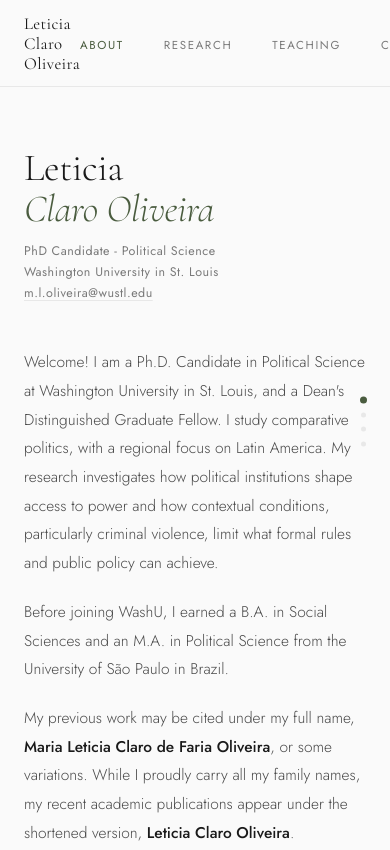
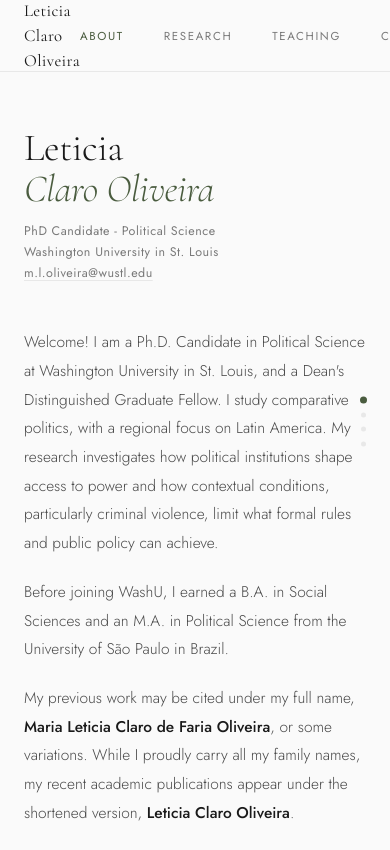
Before and after one commit to claroleticia/claroleticia.github.io, a plain HTML site: page index.html in a window 390 px wide. Shown: the top 850 px of the page. Drawn offline with nearby package versions, Linux system fonts and the light colour scheme.

Commit message:
Update index.html

```diff
--- a/index.html
+++ b/index.html
@@ -415,21 +415,24 @@
 
         /* ── MOBILE ── */
             @media (max-width: 620px) {
+        :root {
+            --nav-h: 72px;
+        }
         body {
             height: auto !important;
             overflow-y: auto !important;
         }
         nav {
-            height: auto;
+            height: var(--nav-h);
             min-height: var(--nav-h);
-            padding-top: 0.85rem;
-            padding-bottom: 0.75rem;
+            padding-top: 0;
+            padding-bottom: 0;
         }
         .about-photo { display: none; }
 
         .pages {
             position: static !important;
-            margin-top: calc(var(--nav-h) + 1.9rem);
+            margin-top: var(--nav-h);
             overflow: visible !important;
             -webkit-overflow-scrolling: auto;
 
@@ -445,14 +448,16 @@
             transform: none !important;
             pointer-events: auto !important;
             padding: 3rem var(--gutter) 6rem;
-            padding-top: 2.1rem;
+            padding-top: 2rem;
         }
 
         .nav-name {
             max-width: 75%;
-            line-height: 1.2;
+            line-height: 1.5;
         }
-
+        .nav-links {
+            top: var(--nav-h);
+        }
         .page.active {
             display: flex !important;
         }
```
